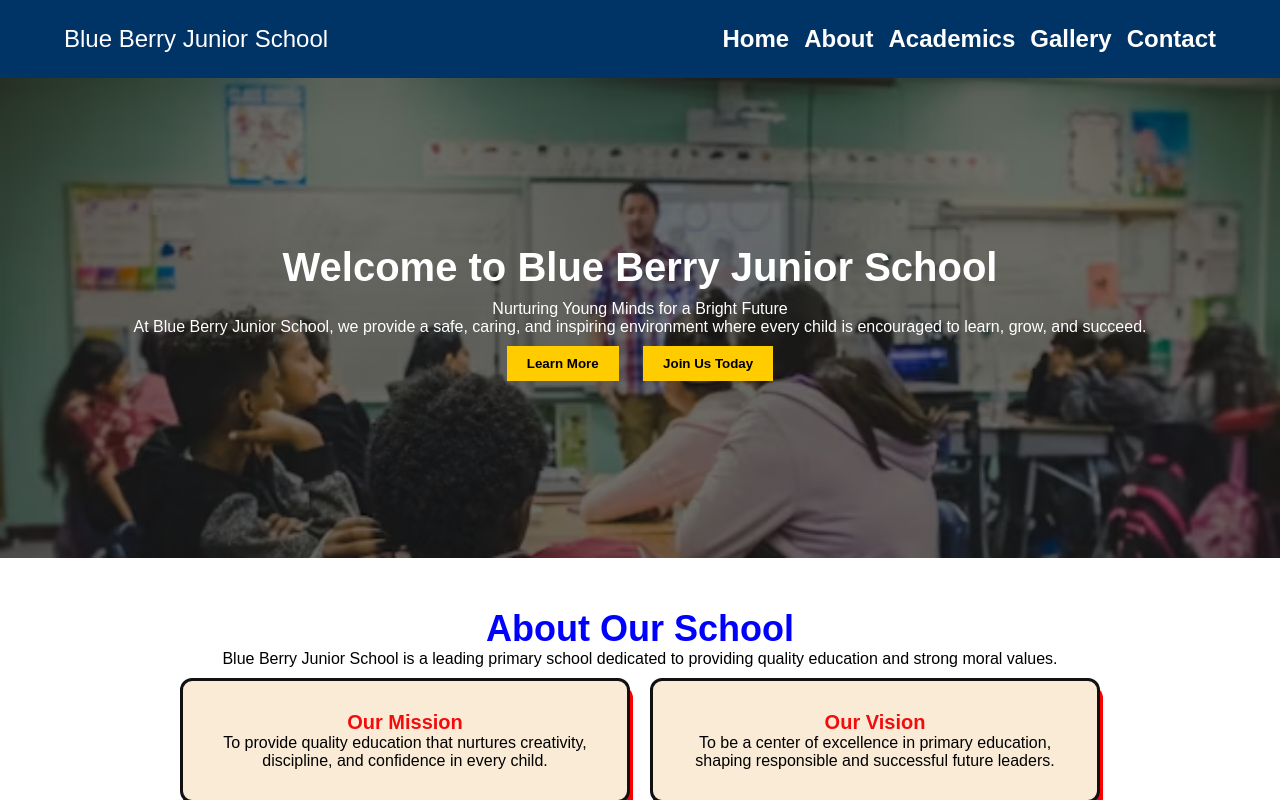
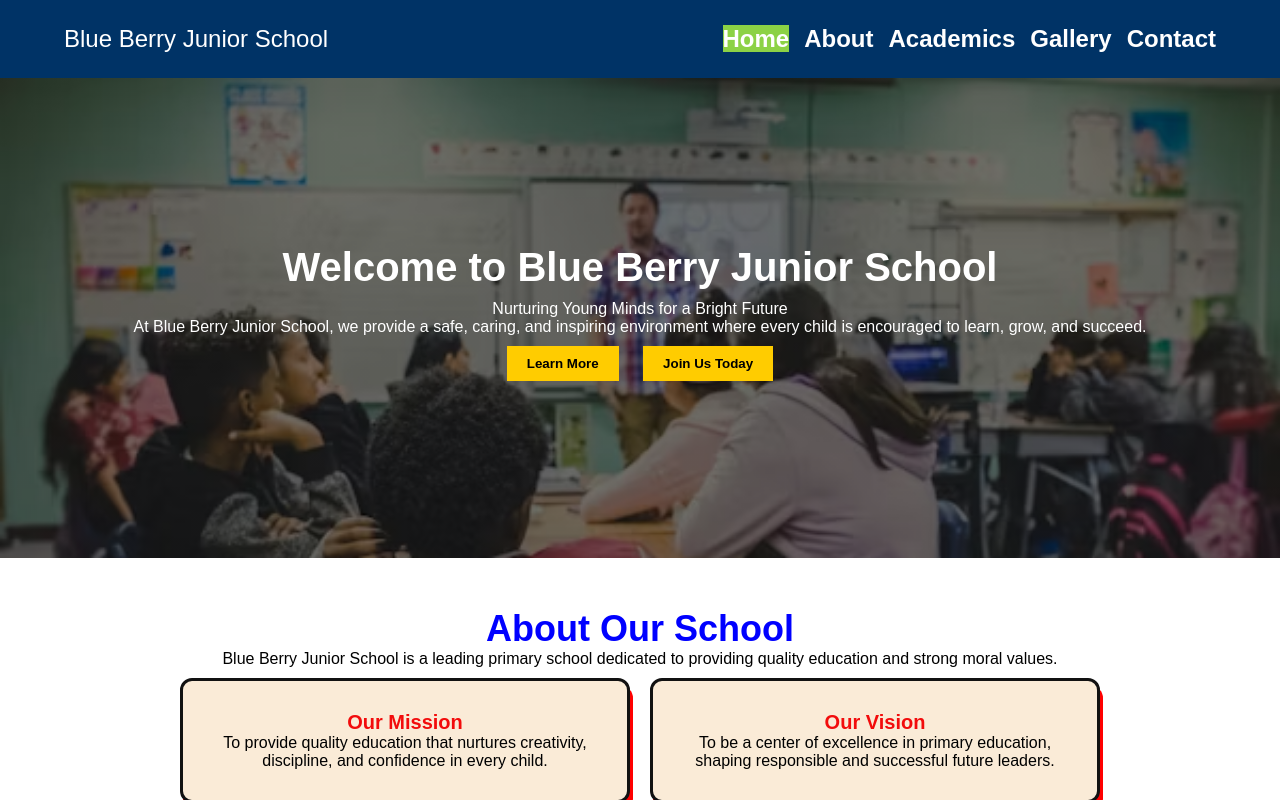
Before and after one commit to ABBY97-UG/Assignment3, a plain HTML site: page index.html in a window 1280 px wide. In both pictures the pointer is over the link "Home". Shown: the top 800 px of the page. Drawn offline with Linux system fonts and the light colour scheme.

Commit message:
Add files via upload

```diff
--- a/style.css
+++ b/style.css
@@ -38,6 +38,9 @@ section {
     color: white;
     text-decoration: none;
     font-weight: bold;
+}
+a:hover{
+    background-color: rgb(140, 210, 69);
 }
 
 
```
